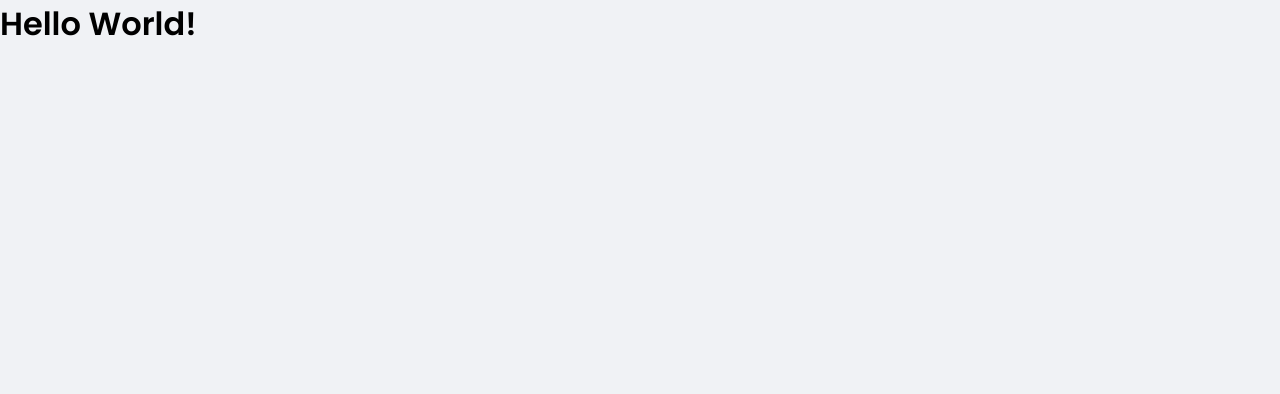
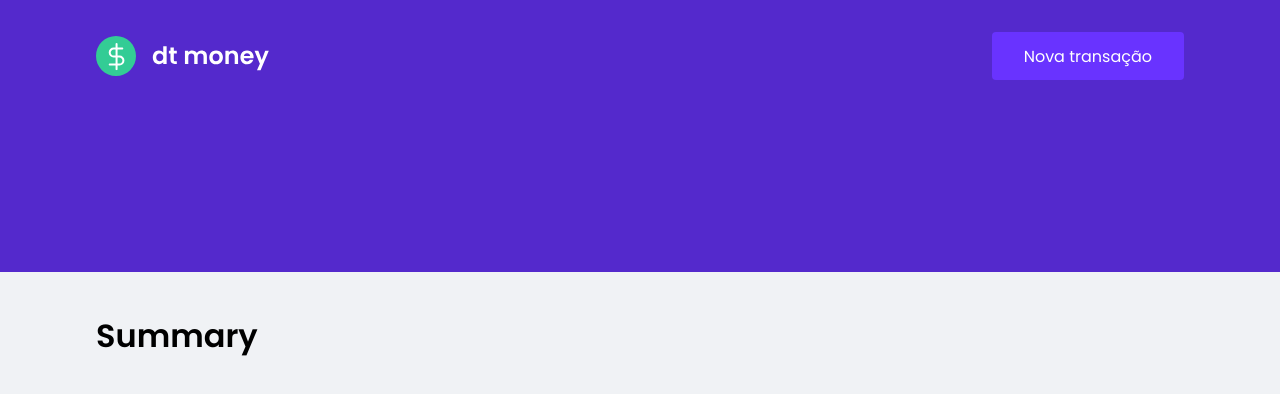
Before and after one commit to arielmarte/02-dtmoney, a React (Create React App) app: page / in a window 1280 px wide. Shown: the top 394 px of the page. Built offline with nearby package versions, Linux system fonts and the light colour scheme.

Commit message:
Implementação inicial Header

```diff
--- a/public/index.html
+++ b/public/index.html
@@ -1,5 +1,5 @@
 <!DOCTYPE html>
-<html lang="en">
+<html lang="pt">
   <head>
     <link rel="preconnect" href="https://fonts.googleapis.com">
     <link rel="preconnect" href="https://fonts.gstatic.com" crossorigin>
--- a/src/App.tsx
+++ b/src/App.tsx
@@ -1,11 +1,14 @@
+import { Dashboard } from "./components/Dashboard";
+import { Header } from "./components/Header";
 import { GlobalStyle } from "./styles/global";
 
 
 export function App() {
   return (
-    <div className="App">
-      <h1>Hello World!</h1>
+    <>
+      <Header />
+      <Dashboard />
       <GlobalStyle/>
-    </div>
+    </>
   );
 }
--- /dev/null
+++ b/src/components/Dashboard/index.tsx
@@ -0,0 +1,10 @@
+import { Summary } from "../Summary";
+import { Container } from "./styles";
+
+export function Dashboard(){
+    return(
+        <Container>
+            <Summary/>
+        </Container>
+    );
+}
--- /dev/null
+++ b/src/components/Dashboard/styles.ts
@@ -0,0 +1,7 @@
+import styled from "styled-components";
+
+export const Container = styled.main`
+    max-width: 1120px;
+    margin: 0 auto;
+    padding: 2.5rem 1rem;
+`;
--- /dev/null
+++ b/src/components/Header/index.tsx
@@ -0,0 +1,15 @@
+import logoImg from '../../assets/logo.svg'
+import { Container, Content } from './styles'
+
+export function Header(){
+    return(
+        <Container>
+            <Content>
+            <img src={logoImg} alt="dt money" />
+            <button type="button">
+                Nova transação
+            </button>
+            </Content>
+        </Container>
+    )
+}
--- /dev/null
+++ b/src/components/Header/styles.ts
@@ -0,0 +1,31 @@
+import styled from 'styled-components';
+
+export const Container = styled.header`
+    background: var(--blue);
+`;
+
+export const Content = styled.div`
+    max-width: 1120px;
+    margin: 0 auto;
+    padding: 2rem 1rem 12rem;
+    display: flex;
+    align-items: center;
+    justify-content: space-between;
+
+    button{
+       font-size: 1rem;
+       color: #fff;
+       background: var(--blue-light);
+       border: 0;
+       padding: 0 2rem;
+       border-radius: 0.25rem;
+       height: 3rem;
+
+        transition: filter 0.2s;
+
+       &:hover{
+        filter: brightness(0.9);
+       }
+
+    }
+`;
--- /dev/null
+++ b/src/components/Summary/index.tsx
@@ -0,0 +1,5 @@
+export function Summary(){
+    return(
+        <h1>Summary</h1>
+    );
+}
--- /dev/null
+++ b/src/components/Summary/styles.ts
@@ -0,0 +1,4 @@
+import styled from "styled-components";
+
+export const Container = styled.div`
+`;
```
